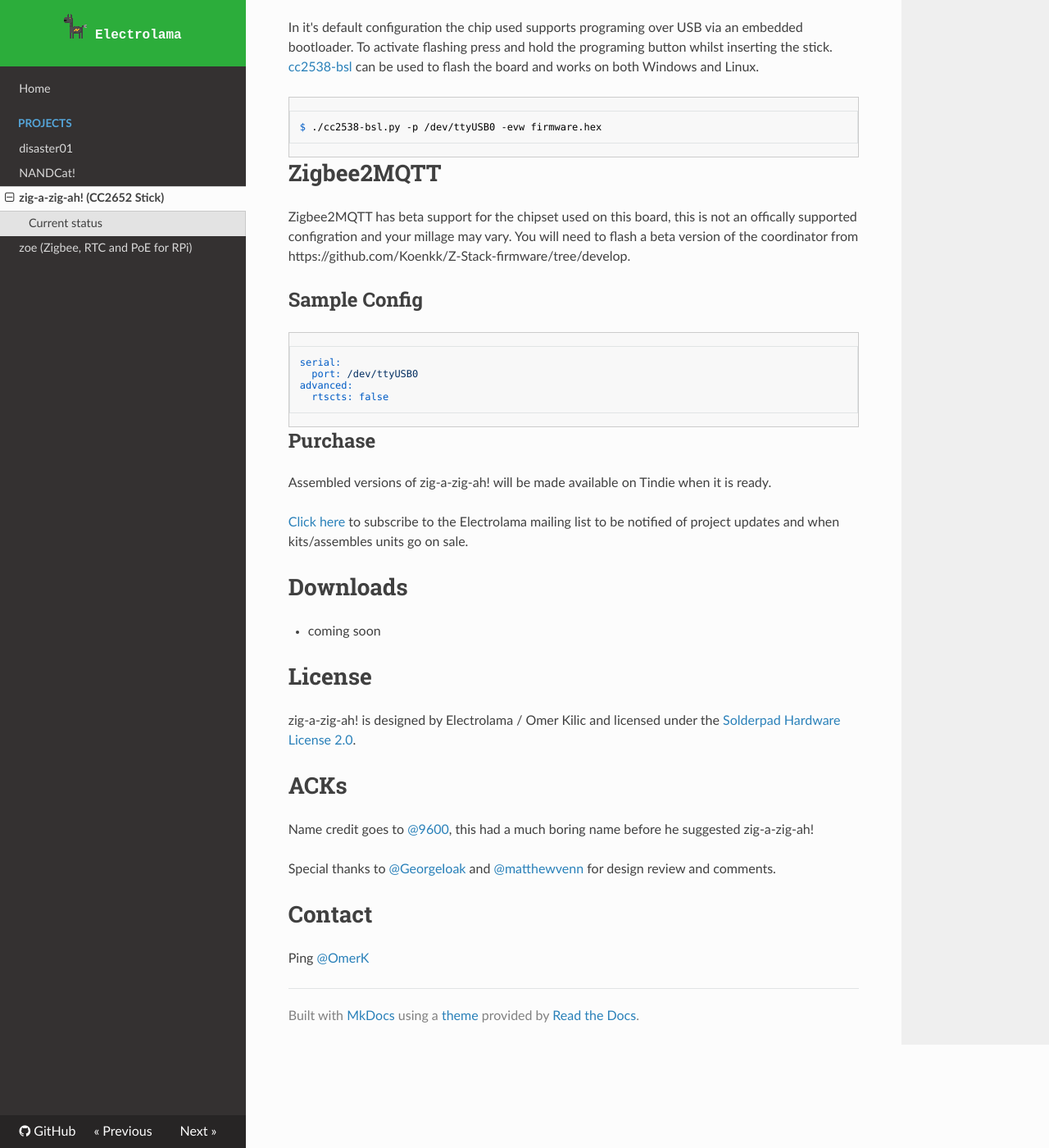
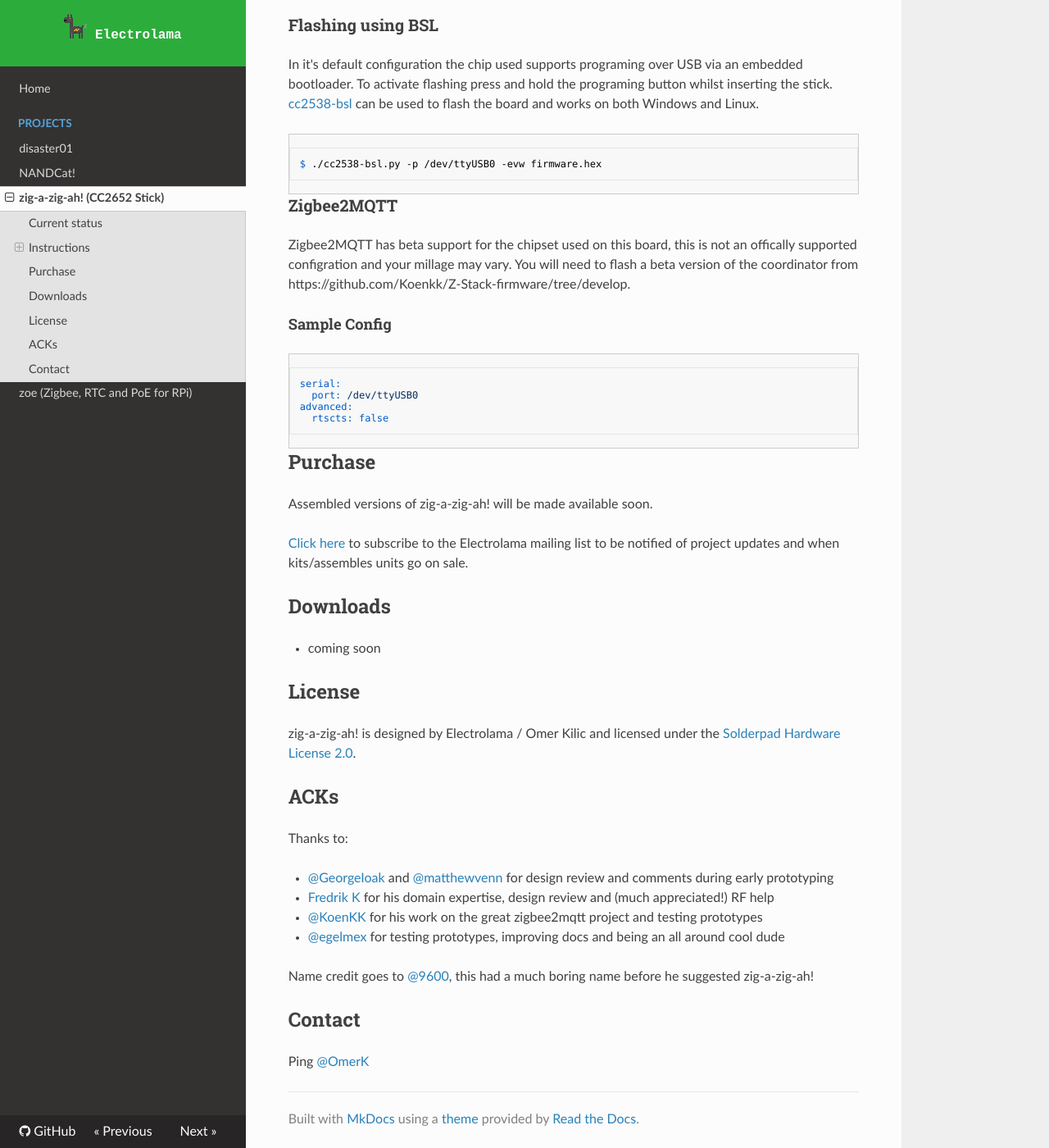
Before and after one commit to paul-jewell/docs, an MkDocs documentation site: the page built from docs/projects/zig-a-zig-ah.md, in a window 1280 px wide and 1400 px high, scrolled down 2541 px. Shown: the whole window at 82% size. Built offline with MkDocs 1.6.1, drawn with Linux system fonts in a browser that asks for light colours; nearby versions of some CDN libraries; comment, search, counter and statistics services are not loaded.

Commit message:
fix navigation and add to acks

````diff
--- a/docs/projects/zig-a-zig-ah.md
+++ b/docs/projects/zig-a-zig-ah.md
@@ -53,7 +53,9 @@ Also thinking of a second variant that uses [CC2652P](http://www.ti.com/product/
 
 Interested in this? [Ping me](https://twitter.com/omerk) and let me know what you think
 
-# Flashing
+## Instructions
+
+### Flashing using BSL
 In it's default configuration the chip used supports programing over USB via an embedded bootloader. To activate flashing press and hold the programing button whilst inserting the stick. [cc2538-bsl](https://github.com/JelmerT/cc2538-bsl) can be used to flash the board and works on both Windows and Linux.
 
 
@@ -61,10 +63,11 @@ In it's default configuration the chip used supports programing over USB via an
 $ ./cc2538-bsl.py -p /dev/ttyUSB0 -evw firmware.hex
 ```
 
-# Zigbee2MQTT
+### Zigbee2MQTT
 Zigbee2MQTT has beta support for the chipset used on this board, this is not an offically supported configration and your millage may vary. You will need to flash a beta version of the coordinator from https://github.com/Koenkk/Z-Stack-firmware/tree/develop.
 
-## Sample Config
+#### Sample Config
+
 ```yaml
 serial:
   port: /dev/ttyUSB0
@@ -74,24 +77,29 @@ advanced:
 
 ## Purchase
 
-Assembled versions of zig-a-zig-ah! will be made available on Tindie when it is ready.
+Assembled versions of zig-a-zig-ah! will be made available soon.
 
 [Click here](https://mailchi.mp/1746be86dd81/electrolama) to subscribe to the Electrolama mailing list to be notified of project updates and when kits/assembles units go on sale.
 
-# Downloads
+## Downloads
 
   - coming soon
 
-# License
+## License
 
 zig-a-zig-ah! is designed by Electrolama / Omer Kilic and licensed under the [Solderpad Hardware License 2.0](https://solderpad.org/licenses/SHL-2.0/).
 
-# ACKs
+## ACKs
+
+Thanks to:
+
+  - [@GeorgeIoak](https://twitter.com/GeorgeIoak) and [@matthewvenn](https://twitter.com/matthewvenn) for design review and comments during early prototyping
+  - [Fredrik K](https://www.linkedin.com/in/fredrik-kervel/) for his domain expertise, design review and (much appreciated!) RF help
+  - [@KoenKK](https://github.com/koenkk/) for his work on the great zigbee2mqtt project and testing prototypes
+  - [@egelmex](https://twitter.com/egelmex) for testing prototypes, improving docs and being an all around cool dude
 
 Name credit goes to [@9600](https://twitter.com/9600/), this had a much boring name before he suggested zig-a-zig-ah!
 
-Special thanks to [@GeorgeIoak](https://twitter.com/GeorgeIoak) and [@matthewvenn](https://twitter.com/matthewvenn) for design review and comments.
-
-# Contact
+## Contact
 
 Ping [@OmerK](https://twitter.com/omerk)
````
